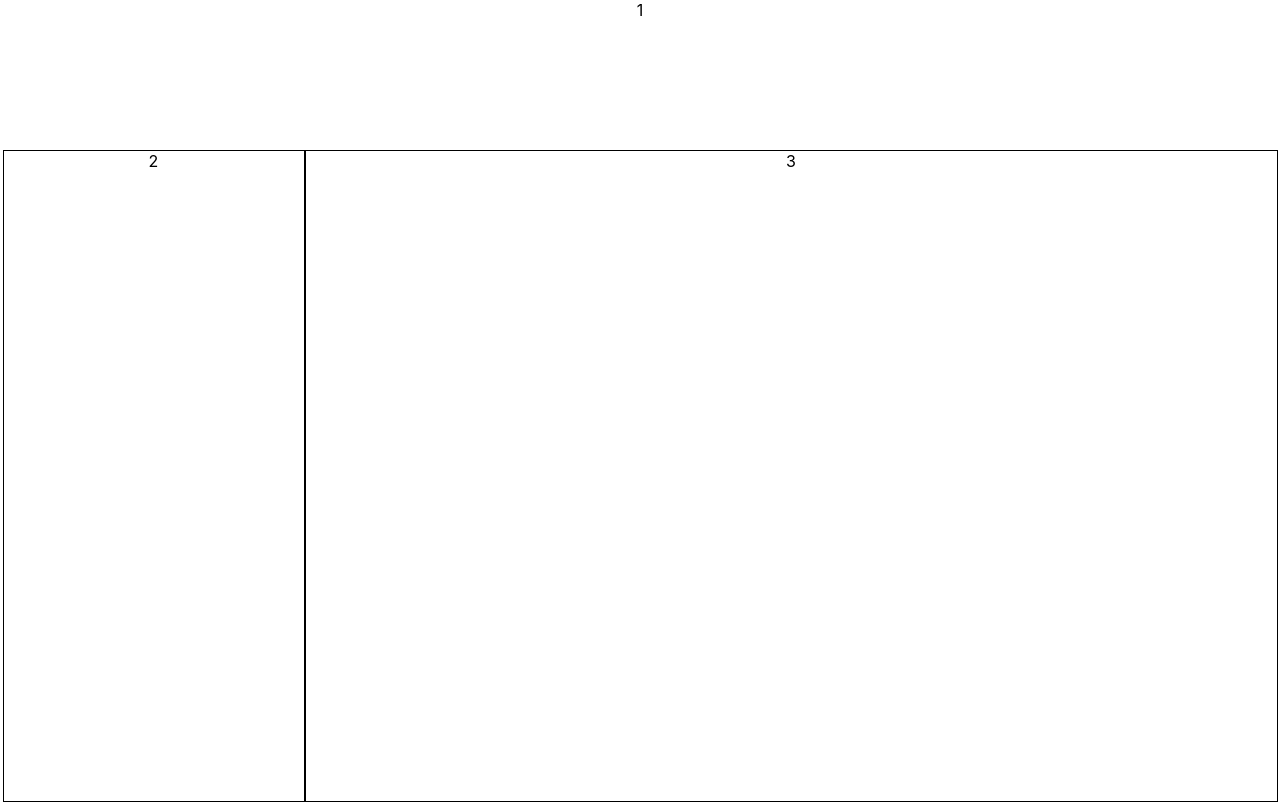
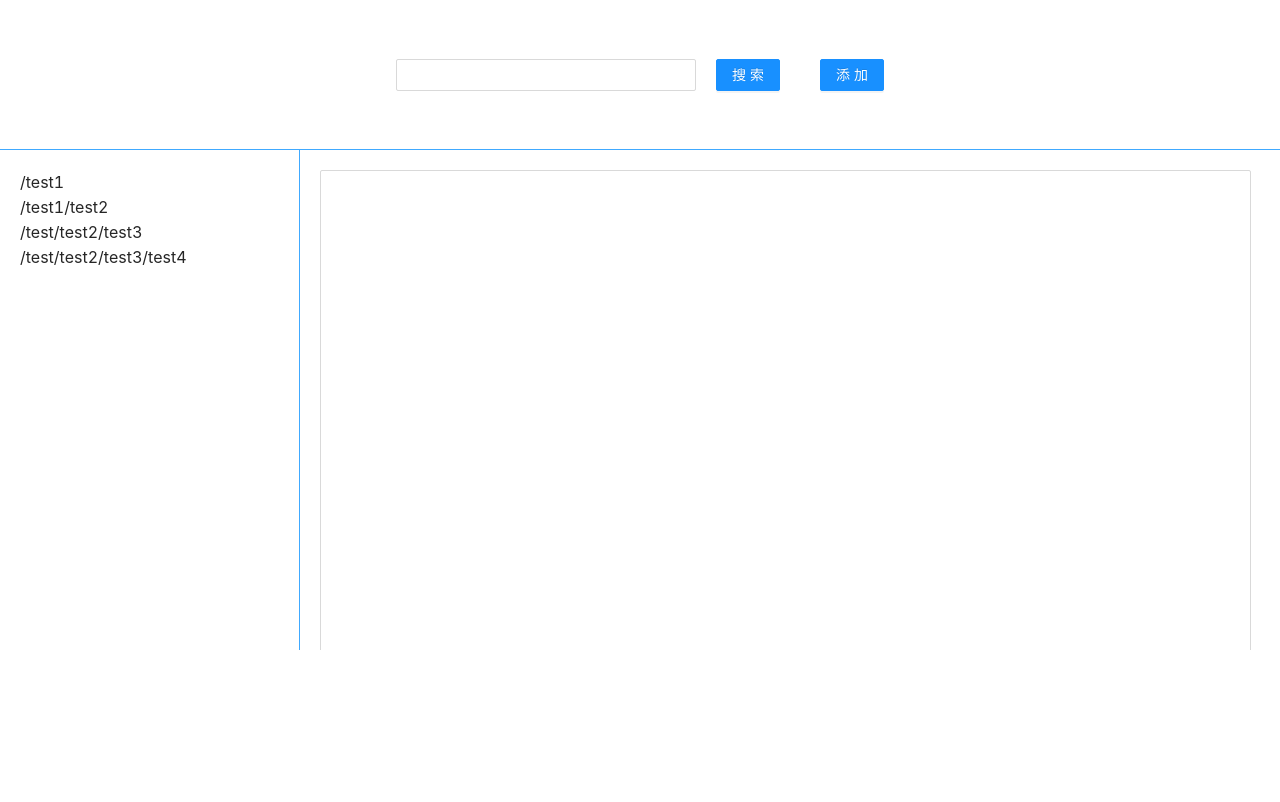
Before and after one commit to jingoat/easy-mock-frontend, a React app: page / in a window 1280 px wide. Built offline with nearby package versions, Linux system fonts and the light colour scheme.

Commit message:
feature: easy-mock-frontend crud

```diff
--- a/src/pages/MockPage.js
+++ b/src/pages/MockPage.js
@@ -1,15 +1,33 @@
 import React, { useEffect, useState, useRef } from "react";
+import { Button, Input } from "antd";
 import "./MockPage.style.css";
+
+const { TextArea } = Input;
 
 function MockPage() {
   useEffect(() => {}, []);
 
   return (
     <div className="mock-page">
-      <div className="mock-top">1</div>
+      <div className="mock-top">
+        <Input className="search-input" />
+        <Button type="primary" className="search-btn mock-top-btn">
+          搜索
+        </Button>
+        <Button type="primary" className="add-btn mock-top-btn">
+          添加
+        </Button>
+      </div>
       <div className="mock-bottom">
-        <div className="mock-bottom-left mock-bottom-item">2</div>
-        <div className="mock-bottom-right mock-bottom-item">3</div>
+        <div className="mock-bottom-left mock-bottom-item">
+          <div className="data-item">/test1</div>
+          <div className="data-item">/test1/test2</div>
+          <div className="data-item">/test/test2/test3</div>
+          <div className="data-item">/test/test2/test3/test4</div>
+        </div>
+        <div className="mock-bottom-right mock-bottom-item">
+          <TextArea rows={100} />
+        </div>
       </div>
     </div>
   );
--- a/src/pages/MockPage.style.css
+++ b/src/pages/MockPage.style.css
@@ -1,29 +1,52 @@
+@import "~antd/dist/antd.css";
 * {
   margin: 0;
   padding: 0;
 }
 
+.mock-page {
+  overflow: hidden;
+}
+
 .mock-top {
   height: 150px;
+  display: flex;
+  justify-content: center;
+  align-items: center;
+  border-bottom: 1px solid #40a9ff;
+}
+.search-input {
+  width: 300px;
+}
+
+.mock-top-btn {
+  margin-left: 20px;
+}
+.add-btn {
+  margin-left: 40px;
 }
 
 .mock-bottom {
   height: 500px;
+  display: flex;
 }
 
 .mock-bottom-item {
-  height: calc(100vh - 150px);
-  border: 1px solid #000;
+  padding: 20px;
 }
 
 .mock-bottom-left {
   font-size: 16px;
   display: inline-block;
   width: 300px;
+  text-align: left;
+  height: calc(100vh + 550px);
+  border-right: 1px solid #40a9ff;
 }
 
 .mock-bottom-right {
   font-size: 16px;
   display: inline-block;
   width: calc(100% - 309px);
+  height: calc(100vh + 50px);
 }
```
